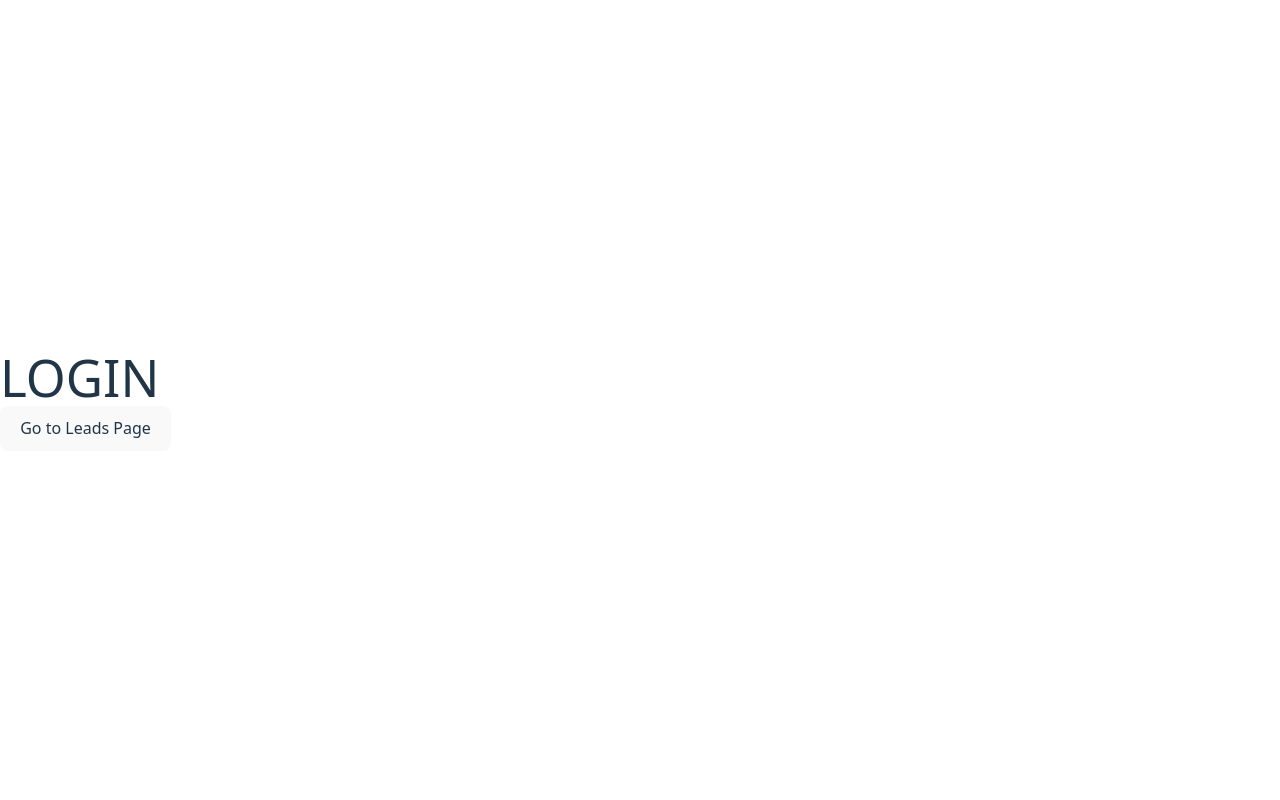
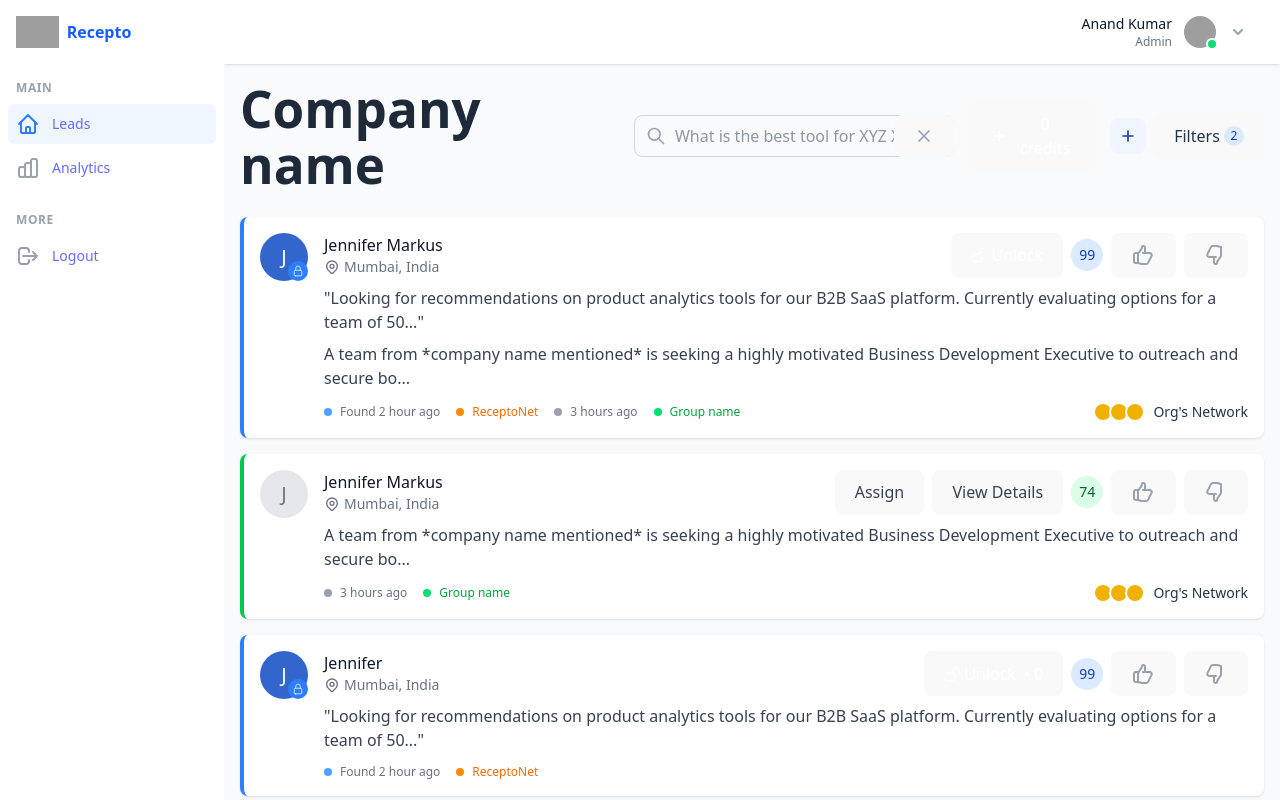
Before and after one commit to baync180705/recepto-frontend, a React (Vite) app: page / in a window 1280 px wide. Built offline with nearby package versions, Linux system fonts and the light colour scheme; grey boxes are pictures that could not be loaded.

Commit message:
refactor: Rename src/models to src/types, Move hard-coded dummy data to src/data | fix: Remove unused Login page

```diff
--- a/src/App.tsx
+++ b/src/App.tsx
@@ -1,16 +1,14 @@
 import { JSX } from 'react';
 import { BrowserRouter as Router, Routes, Route } from 'react-router-dom';
-import LoginPage from './pages/login_page';
 import LeadsPage  from './pages/leads_page';
-import { AnalyticsPage } from './pages/analytics_page';
+import AnalyticsPage from './pages/analytics_page';
 import './App.css';
 
 function App(): JSX.Element {
   return (
     <Router>
       <Routes>
-        <Route path="/" element={<LoginPage />} />
-        <Route path="/leads" element={<LeadsPage />} />
+        <Route path="/" element={<LeadsPage />} />
         <Route path="/analytics" element={<AnalyticsPage />} />
       </Routes>
     </Router>
--- /dev/null
+++ b/src/data/leads.ts
@@ -0,0 +1,99 @@
+import { Lead } from "../types/leads";
+
+export const leads: Lead[] = [
+    {
+      id: 1,
+      name: "Jennifer Markus",
+      location: "Mumbai, India",
+      isLocked: true,
+      message: "Looking for recommendations on product analytics tools for our B2B SaaS platform. Currently evaluating options for a team of 50...",
+      timeStatus: "Found 2 hour ago",
+      source: "ReceptoNet",
+      score: 99,
+      company: "Org's Network",
+      companyTier: 3,
+      jobDescription: "A team from *company name mentioned* is seeking a highly motivated Business Development Executive to outreach and secure bo...",
+      updatedTime: "3 hours ago",
+      groupName: "Group name",
+      avatarColor: "#3366cc"
+    },
+    {
+      id: 2,
+      name: "Jennifer Markus",
+      location: "Mumbai, India",
+      isLocked: false,
+      message: "",
+      company: "Org's Network",
+      companyTier: 3,
+      jobDescription: "A team from *company name mentioned* is seeking a highly motivated Business Development Executive to outreach and secure bo...",
+      updatedTime: "3 hours ago",
+      groupName: "Group name",
+      score: 74,
+      avatarColor: "#ffffff"
+    },
+    {
+      id: 3,
+      name: "Jennifer",
+      location: "Mumbai, India",
+      isLocked: true,
+      unlockCredits: 0,
+      message: "Looking for recommendations on product analytics tools for our B2B SaaS platform. Currently evaluating options for a team of 50...",
+      timeStatus: "Found 2 hour ago",
+      source: "ReceptoNet",
+      score: 99,
+      avatarColor: "#3366cc"
+    },
+    {
+      id: 4,
+      name: "Jennifer Markus",
+      location: "Mumbai, India",
+      isLocked: false,
+      unlockCredits: 3,
+      company: "Org's Network",
+      companyTier: 1,
+      jobDescription: "A team from *company name mentioned* is seeking a highly motivated Business Development Executive to outreach and secure bo...",
+      updatedTime: "Today",
+      groupName: "Group name",
+      score: 74,
+      avatarColor: "#cc3333"
+    },
+    {
+      id: 5,
+      name: "Jennifer Markus",
+      location: "Mumbai, India",
+      isLocked: false,
+      company: "Org's Network",
+      companyTier: 3,
+      jobDescription: "A team from *company name mentioned* is seeking a highly motivated Business Development Executive to outreach and secure bo...",
+      updatedTime: "3 hours ago",
+      groupName: "Group name",
+      score: 74,
+      avatarColor: "#ffffff"
+    },
+    {
+      id: 6,
+      name: "Jennifer Markus",
+      location: "Mumbai, India",
+      isLocked: false,
+      company: "Org's Network",
+      companyTier: 3,
+      jobDescription: "A team from *company name mentioned* is seeking a highly motivated Business Development Executive to outreach and secure bo...",
+      updatedTime: "3 hours ago",
+      groupName: "Group name",
+      score: 74,
+      avatarColor: "#ffffff"
+    },
+    {
+      id: 7,
+      name: "Jennifer Markus",
+      location: "Mumbai, India",
+      isLocked: false,
+      company: "Org's Network",
+      companyTier: 3,
+      jobDescription: "A team from *company name mentioned* is seeking a highly motivated Business Development Executive to outreach and secure bo...",
+      updatedTime: "3 hours ago",
+      groupName: "Group name",
+      score: 74,
+      avatarColor: "#ffffff"
+    },
+  ];
--- /dev/null
+++ b/src/data/users.ts
@@ -0,0 +1,9 @@
+const users = [
+    { username: "user1", password: "test123" },
+    { username: "user2", password: "pass123" },
+    { username: "user3", password: "demo123" },
+    { username: "user4", password: "hello123" },
+    { username: "user5", password: "world123" },
+];
+
+export default users;
--- a/src/pages/login_page.tsx
+++ /dev/null
@@ -1,19 +0,0 @@
-import React from 'react';
-import { useNavigate } from 'react-router-dom';
-
-const LoginPage: React.FC = () => {
-    const navigate = useNavigate();
-
-    const handleNavigateToLeads = () => {
-        navigate('/leads');
-    };
-
-    return (
-        <div>
-            <h1>LOGIN</h1>
-            <button onClick={handleNavigateToLeads}>Go to Leads Page</button>
-        </div>
-    );
-};
-
-export default LoginPage;
```
Also changed, not shown: src/models/leads.ts (deleted, +0 -17 lines).
